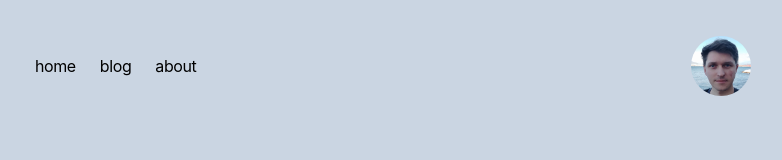
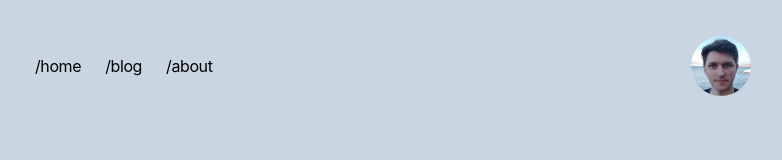
Before and after one commit to ksalk/ksalk.github.io, a Next.js app: page / in a window 1280 px wide. Shown: the top 160 px of the page, without its empty margins (225-1007 px from the left). Built offline with nearby package versions, Linux system fonts and the light colour scheme.

Commit message:
Update navbar and metadata

```diff
--- a/app/components/nav.tsx
+++ b/app/components/nav.tsx
@@ -3,13 +3,13 @@ import Image from 'next/image'
 
 const navItems = {
   '/': {
-    name: 'home',
+    name: '/home',
   },
   '/blog': {
-    name: 'blog',
+    name: '/blog',
   },
   '/about': {
-    name: 'about',
+    name: '/about',
   },
 }
 
--- a/app/layout.tsx
+++ b/app/layout.tsx
@@ -11,12 +11,12 @@ import { baseUrl } from './sitemap'
 export const metadata: Metadata = {
   metadataBase: new URL(baseUrl),
   title: {
-    default: 'ksalk - average dotnet enjoyer',
-    template: '%s | ksalk - average dotnet enjoyer',
+    default: 'ksalk',
+    template: 'ksalk | %s',
   },
   description: 'ksalk - devlog',
   openGraph: {
-    title: 'ksalk - average dotnet enjoyer',
+    title: 'ksalk - devlog',
     description: 'ksalk - devlog',
     url: baseUrl,
     siteName: 'ksalk - devlog',
```
